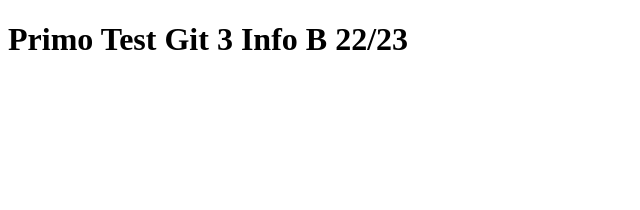
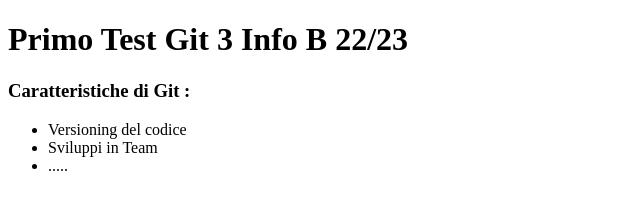
Before and after one commit to jurrbl/test, a plain HTML site: page index.html in a window 1280 px wide. Shown: the whole page, without its empty margins (0-640 px from the left). Drawn offline with Linux system fonts and the light colour scheme.

Commit message:
Aggiunte elenco caratteristiche "GIT"

```diff
--- a/index.html
+++ b/index.html
@@ -8,5 +8,11 @@
 </head>
 <body>
     <h1>Primo Test Git 3 Info B 22/23</h1>
+    <h3>Caratteristiche di Git : </h3>
+    <ul>
+        <li>Versioning del codice</li>
+        <li>Sviluppi in Team</li>
+        <li>.....</li>
+    </ul>
 </body>
 </html>
```
